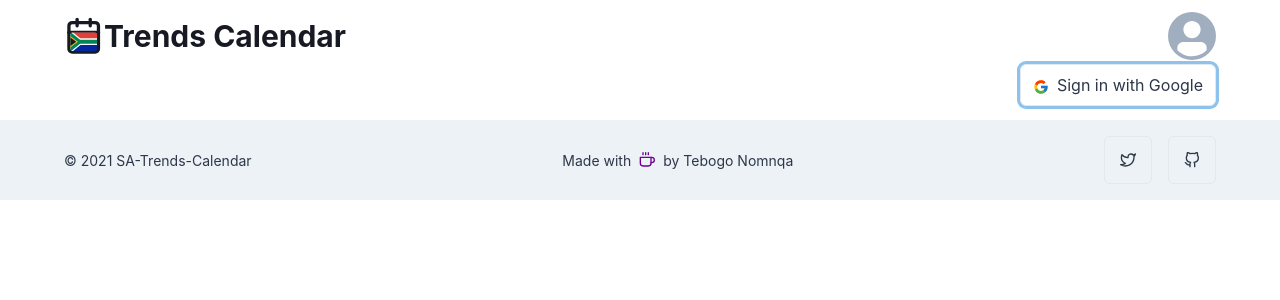
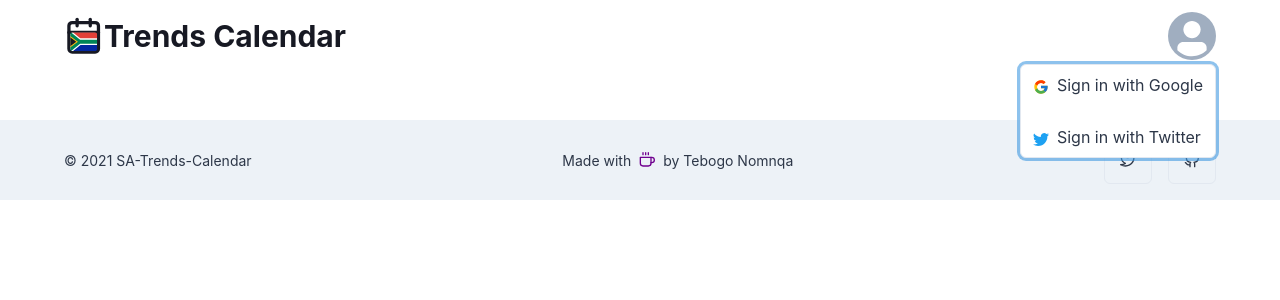
Before and after one commit to TebzaTheMan/sa-trends-calendar, a Next.js app: page / in a window 1280 px wide. Both pictures are taken after a click on the button 1192 px from the left and 36 px from the top of the page. Shown: the top 300 px of the page. Built offline with nearby package versions, Linux system fonts and the light colour scheme; no server answers; the database is empty.

Commit message:
feat: add twitter sign in

```diff
--- a/components/Header.tsx
+++ b/components/Header.tsx
@@ -21,8 +21,9 @@ import {
 import NextLink from "next/link";
 import { FiMessageCircle, FiPower } from "react-icons/fi";
 import { FcGoogle } from "react-icons/fc";
+import { BsTwitter } from "react-icons/bs";
 import { Flex, Spacer } from "@chakra-ui/react";
-import { signInWithGoogle, logout } from "../firebase";
+import { signInWithGoogle, logout, signInWithTwitter } from "../firebase";
 import { useAuth } from "../context/auth.context";
 const Header = () => {
   const { user, extraInfo, loading } = useAuth();
@@ -86,10 +87,18 @@ const Header = () => {
                 {user.displayName}
               </Text>
 
-              <Text>{user.email}</Text>
+              <Text>
+                {user.providerData[0].providerId == "google.com"
+                  ? user.email
+                  : `@${extraInfo.username}`}
+              </Text>
               <Flex align={"center"} mt={2}>
                 <Text mr={2}>Authenticated via</Text>
-                <Icon as={FcGoogle} />
+                {user.providerData[0].providerId == "google.com" ? (
+                  <Icon as={FcGoogle} />
+                ) : (
+                  <Icon as={BsTwitter} color={"twitter.500"} />
+                )}
               </Flex>
 
               {extraInfo.moderator ? (
@@ -138,6 +147,12 @@ const Header = () => {
                     Sign in with Google
                   </Link>
                 </ListItem>
+                <ListItem color={"gray.700"}>
+                  <Link onClick={signInWithTwitter}>
+                    <ListIcon as={BsTwitter} color={"twitter.500"} />
+                    Sign in with Twitter
+                  </Link>
+                </ListItem>
               </List>
             </PopoverBody>
           </PopoverContent>
--- a/firebase.ts
+++ b/firebase.ts
@@ -1,6 +1,6 @@
 import { initializeApp } from "firebase/app";
-import { getAuth , GoogleAuthProvider,signInWithPopup,signOut } from "firebase/auth";
-import { getFirestore ,query,addDoc, collection , where, getDocs } from "firebase/firestore";
+import { getAuth , GoogleAuthProvider,TwitterAuthProvider, signInWithPopup,signOut, getAdditionalUserInfo } from "firebase/auth";
+import { getFirestore , addDoc, collection } from "firebase/firestore";
 import { getStorage } from 'firebase/storage';
 
 const firebaseConfig = {
@@ -23,14 +23,16 @@ const googleProvider = new GoogleAuthProvider();
 googleProvider.addScope('profile');
 googleProvider.addScope('email');
 
+const twitterProvider = new TwitterAuthProvider();
+twitterProvider.addScope('profile');
+
 const signInWithGoogle = async () => {
   try {
     const res = await signInWithPopup(auth, googleProvider);
     const user = res.user;
-    const q = query(collection(db, "users"),where("uid", "==", user.uid));
-    const querySnapshot = await getDocs(q);
+    const details = getAdditionalUserInfo(res);
 
-    if (querySnapshot.docs.length === 0) {
+    if (details?.isNewUser) {
         await addDoc(collection(db, "users"), {
         uid: user.uid,
         name: user.displayName,
@@ -42,6 +44,25 @@ const signInWithGoogle = async () => {
 
     }
 };
+const signInWithTwitter = async () => {
+  try {
+    const res = await signInWithPopup(auth, twitterProvider);
+    const details = getAdditionalUserInfo(res);
+    const user = res.user;
+
+    if (details?.isNewUser) {
+        await addDoc(collection(db, "users"), {
+        uid: user.uid,
+        name: user.displayName,
+        email: user.email,
+        username:details.username,
+        moderator:false,
+    });
+    }
+  } catch (err) {
+   console.log(err)
+    }
+};
 
 const logout = () => {
     signOut(auth);
@@ -51,5 +72,6 @@ export {
   db,
   storage,
   signInWithGoogle,
+  signInWithTwitter,
   logout,
 };
```
